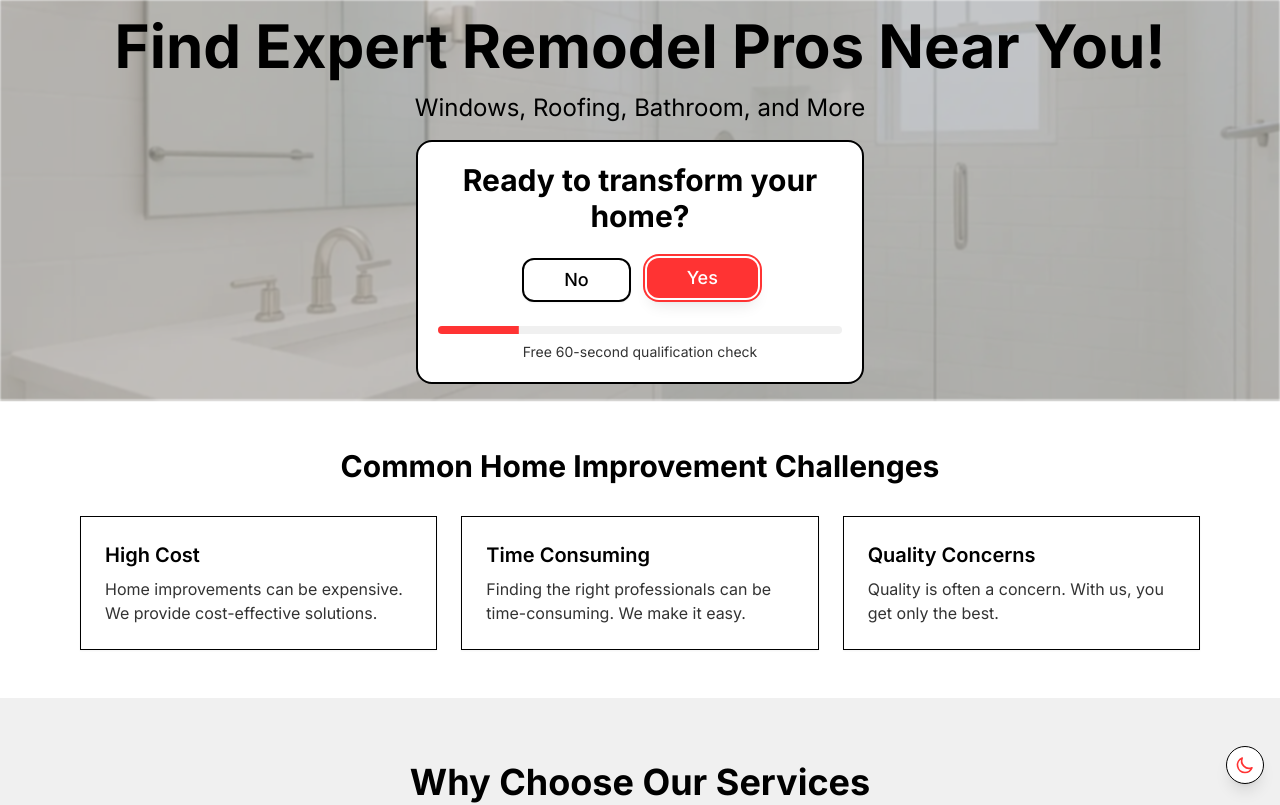
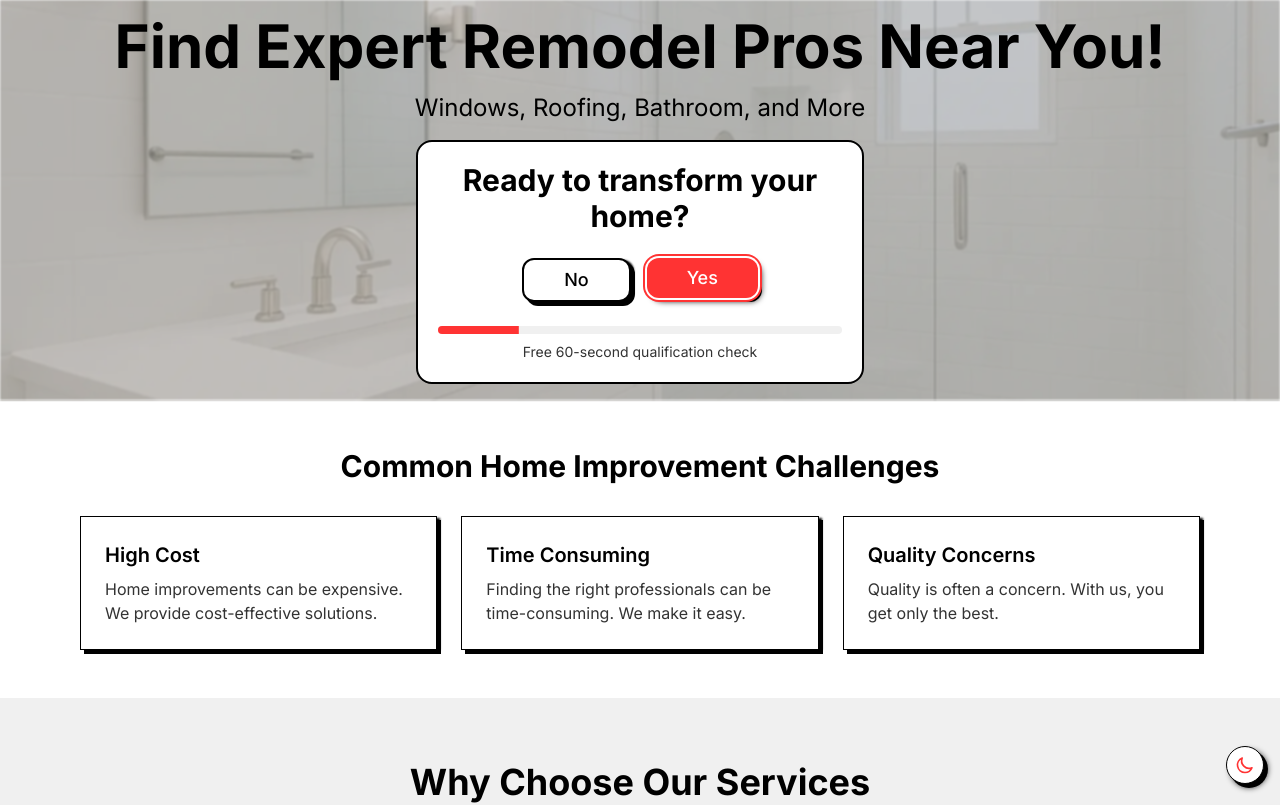
Before and after one commit to ujrxty/remodel.monster, a Next.js app: page / in a window 1280 px wide. Shown: the top 805 px of the page. Built offline with nearby package versions, Linux system fonts and the light colour scheme; a web font is replaced by a local one.

Commit message:
fix: add shadow utilities to Tailwind config for neo-brutalism theme
- Map shadow-sm, shadow-md, etc. to CSS variables
- Enables proper neo-brutalism hard shadows (4px offset)
- Fixes hover effects on cards

```diff
--- a/tailwind.config.js
+++ b/tailwind.config.js
@@ -48,6 +48,15 @@ module.exports = {
         md: "calc(var(--radius) - 2px)",
         sm: "calc(var(--radius) - 4px)",
       },
+      boxShadow: {
+        sm: "var(--shadow-sm)",
+        DEFAULT: "var(--shadow)",
+        md: "var(--shadow-md)",
+        lg: "var(--shadow-lg)",
+        xl: "var(--shadow-xl)",
+        "2xl": "var(--shadow-2xl)",
+        none: "none",
+      },
       backgroundImage: {
         'gradient-radial': 'radial-gradient(var(--tw-gradient-stops))',
         'gradient-conic': 'conic-gradient(from 180deg at 50% 50%, var(--tw-gradient-stops))'
```
Also changed, not shown: 1 other file (tests, documents, lock files or other folders).
